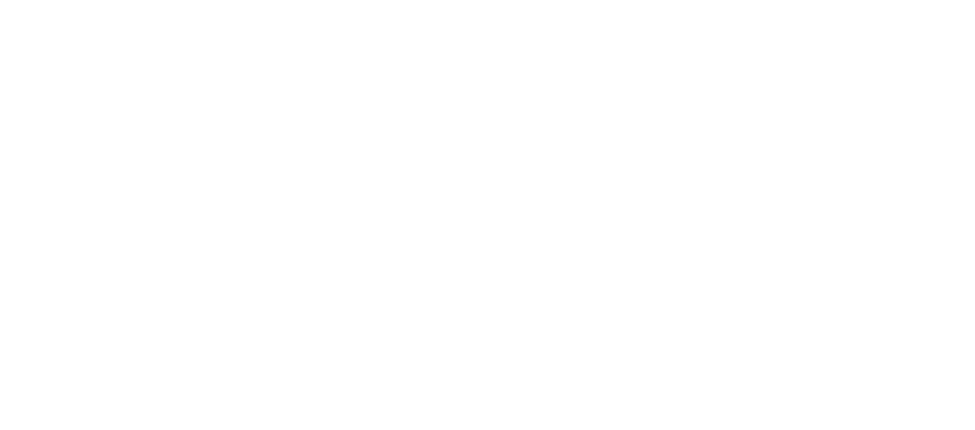
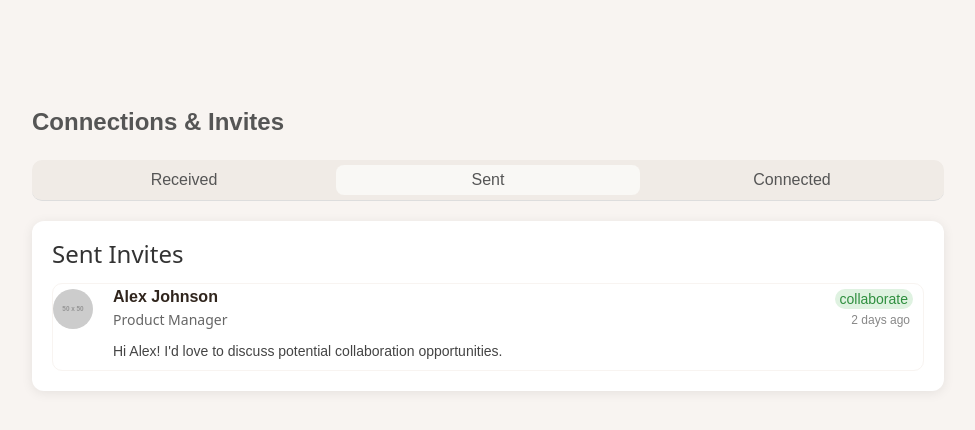
Before and after one commit to NarasimmanVIT/CoffeeSpace, a React (Vite) app: page /invites in a window 1280 px wide. Before the commit this address had no page. Shown: the top 430 px of the page, without its empty margins (152-1127 px from the left). Built offline with nearby package versions, Linux system fonts and the light colour scheme.

Commit message:
added invite, and change in discover page

```diff
--- a/src/App.jsx
+++ b/src/App.jsx
@@ -4,6 +4,8 @@
 import PartnershipSection from "./Components/PartnershipSection";
 import DiscoverPage from "./Components/DiscoverPage";
 import MeetPartners from "./Components/MeetPartners";
+import InvitesPage from "./Components/InvitesPage";
+
 
 function HomePage() {
   return (
@@ -19,6 +21,7 @@
     <Routes>
       <Route path="/" element={<HomePage />} />
       <Route path="/discover" element={<DiscoverPage />} />
+      <Route path="/invites" element={<InvitesPage />} />
     </Routes>
   );
 }
--- a/src/Components/DiscoverPage.jsx
+++ b/src/Components/DiscoverPage.jsx
@@ -16,10 +16,11 @@
 
   return (
     <div className="discover-container">
-      <h2>Discover People</h2>
+      <h2>Discover </h2>
       <div className="discover-profile-card">
         <img src={current.image} alt={current.name} />
         {current.verified && <span className="verified-badge">Verified</span>}
+        <div className="discover-information">
           <h3>{current.name}</h3>
           <p className="age">{current.age} years old</p>
           <p className="rolee">
@@ -52,6 +53,7 @@
             ))}
           </div>
         </div>
+      </div>
 
       <div className="buttons">
         <button className="X" onClick={handleNext}>
--- /dev/null
+++ b/src/Components/InvitesPage.jsx
@@ -0,0 +1,51 @@
+import React, { useState } from 'react';
+import SentInvites from '../Components/SentInvites';
+import '../styles/Invitespage.css';
+
+const InvitesPage = () => {
+  const [activeTab, setActiveTab] = useState('sent');
+
+  return (
+    <div className="invites-page">
+      <h2>Connections & Invites</h2>
+      <nav className="sub-navbar">
+        <button
+          className={activeTab === 'received' ? 'active' : ''}
+          onClick={() => setActiveTab('received')}
+        >
+          Received
+        </button>
+        <button
+          className={activeTab === 'sent' ? 'active' : ''}
+          onClick={() => setActiveTab('sent')}
+        >
+          Sent
+        </button>
+        <button
+          className={activeTab === 'connected' ? 'active' : ''}
+          onClick={() => setActiveTab('connected')}
+        >
+          Connected
+        </button>
+      </nav>
+
+      <div className="tab-content">
+        {activeTab === 'sent' && <SentInvites />}
+
+        {activeTab === 'received' && (
+          <div className="placeholder">
+            <button className="simple-btn">Received Invite Button</button>
+          </div>
+        )}
+
+        {activeTab === 'connected' && (
+          <div className="placeholder">
+            <button className="simple-btn">Connected Button</button>
+          </div>
+        )}
+      </div>
+    </div>
+  );
+};
+
+export default InvitesPage;
--- /dev/null
+++ b/src/Components/SentInvites.jsx
@@ -0,0 +1,28 @@
+import '../styles/SentInvites.css'
+
+const SentInvites = () => {
+  return (
+    <div className="invite-card">
+      <h1>Sent Invites</h1>
+      <div className='Profiles'>
+      <img
+        className="profile-pic"
+        src="https://via.placeholder.com/50"
+        alt="Profile"
+      />
+      <div className="details">
+        <h3>Alex Johnson</h3>
+        <p className="role">Product Manager</p>
+        <p className="message">
+          Hi Alex! I'd love to discuss potential collaboration
+          opportunities.
+        </p>
+        <button className="collaborate-btn">collaborate</button>
+        <span className="timestamp">2 days ago</span>
+      </div>
+      </div>
+    </div>
+  );
+};
+
+export default SentInvites;
--- a/src/styles/DiscoverPage.css
+++ b/src/styles/DiscoverPage.css
@@ -1,18 +1,18 @@
 .discover-container {
   text-align: center;
-  padding: 2rem;
   font-family: ui-sans-serif, system-ui, sans-serif;
   background-color: #f7f2ec;
   color: black;
+
 }
 
 .discover-container h2 {
-  margin-top: 5rem;
-  font-size: 1.5rem;
-  line-height: 2rem;
+  margin-top: 2rem;
+  font-size: 1.25rem;
+  line-height: 1rem;
   font-weight: 700;
   color: #30251d;
-  margin-bottom: 2rem;
+  margin-bottom: 1rem;
 }
 
 .discover-profile-card h3 {
@@ -27,17 +27,23 @@
 
 .discover-profile-card {
   position: relative;
-  max-width: 460px;
+  max-width: 400px;
   margin: 1rem auto;
   background: #fff;
   border-radius: 12px;
+  height: 430px;
   box-shadow: 0 0 15px rgba(0, 0, 0, 0.08);
   color: #333;
+}
+.discover-information{
+  height: 160px;
+  overflow-y: auto;
+
 }
 
 .discover-profile-card img {
   width: 100%;
-  height: 25rem;
+  height: 16rem;
   border-radius: 10px;
   border-bottom-left-radius: 0px;
   border-bottom-right-radius: 0px;
@@ -126,7 +132,7 @@
 }
 
 .buttons {
-  margin: 1.5rem 0;
+  margin: 0.5rem 0;
 }
 
 .buttons button {
@@ -163,3 +169,13 @@
   font-size: 0.9rem;
   color: #777;
 }
+
+@media (max-width: 500px){
+  .discover-profile-card {
+    width: 300px;
+    height: 500px
+  }
+  .discover-information{
+    height: 230px
+  }
+}
--- /dev/null
+++ b/src/styles/Invitespage.css
@@ -0,0 +1,92 @@
+body{
+  background-color: #f8f4f1;
+}
+
+.invites-page {
+  font-family: Arial, sans-serif;
+  padding: 24px;
+  height: 100vh;
+  color: #555;
+  margin-left: 10rem;
+  margin-right: 10rem;
+}
+
+.invites-page h2{
+  margin-top: 5rem;
+}
+
+.sub-navbar {
+  border-radius: 10px;
+  background: #f0ebe6;
+  display: flex;
+  justify-content: space-around;
+  border-bottom: 1px solid #ddd;
+  padding: 5px 0;
+}
+
+.sub-navbar button {
+  background: none;
+  border: none;
+  font-size: 16px;
+  color: #555;
+  cursor: pointer;
+  padding: 6px 12px;
+  width: 100%;
+}
+
+.sub-navbar .active {
+  background-color: #f9f8f5;
+}
+
+
+.placeholder {
+  display: flex;
+  justify-content: center;
+  align-items: center;
+  height: 120px;
+}
+
+.simple-btn {
+  padding: 8px 16px;
+  border: none;
+  background-color: #eee;
+  border-radius: 6px;
+  cursor: pointer;
+}
+
+@media (max-width: 1100px) {
+  .invites-page{
+    width: 100%;
+    margin-left: 5px;
+    margin-right: 5px;
+  }
+
+}
+
+/* Mobile View (≤480px) */
+@media (max-width: 480px) {
+  .invites-page {
+    padding: 12px;
+  }
+
+  .invites-page h2 {
+    font-size: 20px;
+    margin-top: 2.5rem;
+  }
+
+  .sub-navbar button {
+    font-size: 14px;
+    padding: 8px;
+  }
+
+  .simple-btn {
+    font-size: 13px;
+    padding: 6px 10px;
+  }
+
+  .placeholder {
+    height: 80px;
+    font-size: 14px;
+    text-align: center;
+  }
+}
--- /dev/null
+++ b/src/styles/SentInvites.css
@@ -0,0 +1,88 @@
+.invite-card {
+  background-color: #ffffff;
+  border-radius: 12px;
+  box-shadow: 0 2px 12px rgba(0, 0, 0, 0.08);
+  padding: 20px;
+  margin: 20px 0;
+}
+
+.invite-card h1 {
+  margin: 0 0 16px;
+  font-size: 24px;
+  font-weight: 500;
+  color: #333333;
+}
+
+.Profiles {
+  display: flex;
+  align-items: flex-start;
+  border: 1.5px solid #f8f4f1;
+  border-radius: 10px;
+  font-size: 16px;
+  padding-top: 5px;
+  position: relative;
+}
+
+.Profiles:hover{
+    box-shadow: 0 4px 15px rgba(0, 0, 0, 0.08)
+}
+.profile-pic {
+  width: 40px;
+  height: 40px;
+  border-radius: 50%;
+  margin-right: 20px;
+  object-fit: cover;
+}
+
+.details {
+  flex: 1;
+}
+
+.details h3 {
+  margin: 0;
+  font-size: 16px;
+  color: #30251d;
+  font-weight: 600;
+  line-height: 1;
+}
+
+.details .role {
+  font-size: 14px;
+  color: #666666;
+  margin: 4px 0;
+  font-weight: 400;
+}
+
+.details .message {
+  font-size: 14px;
+  color: #444444;
+  margin-bottom: 12px;
+  line-height: 1;
+}
+
+.collaborate-btn {
+  background-color: #dff2e1;
+  color: #2f8f3f;
+  border: none;
+  border-radius: 10px;
+  padding: 2px 5px;
+  font-size: 14px;
+  cursor: pointer;
+  position: absolute;
+  right: 10px;
+  top: 5px;
+}
+
+.collaborate-btn:hover {
+  background-color: #cde8cd;
+}
+
+.timestamp {
+  display: block;
+  margin-top: 12px;
+  font-size: 12px;
+  color: #888888;
+  position: absolute;
+  right: 13px;
+  top: 15px;
+}
```
Lines whose indentation alone changed are shown as unchanged.
